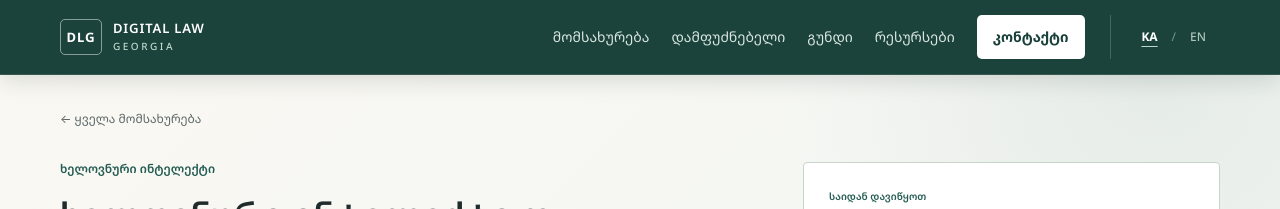
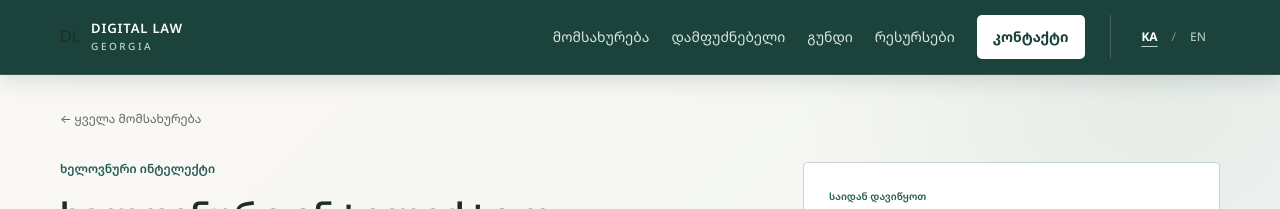
Before and after one commit to luka019/lukaswebsite, a Jekyll site: the page built from services/ai/index.html, in a window 1280 px wide. Shown: the top 209 px of the page. Built offline with Jekyll 4.4.1, drawn with Linux system fonts in a browser that asks for light colours.

Commit message:
Use DL monogram across inner pages

```diff
--- a/_includes/resource-header.html
+++ b/_includes/resource-header.html
@@ -1,6 +1,6 @@
 <header class="site-header" id="top">
   <div class="container header-inner">
-    <a class="brand" href="{{ '/' | relative_url }}" data-site-link aria-label="DLG — Digital Law Georgia — მთავარი" data-en-aria="DLG — Digital Law Georgia — home"><span class="dlg-mark" aria-hidden="true">DLG</span><span class="brand-wordmark"><span>DIGITAL LAW</span><span>GEORGIA</span></span></a>
+    <a class="brand" href="{{ '/' | relative_url }}" data-site-link aria-label="DLG — Digital Law Georgia — მთავარი" data-en-aria="DLG — Digital Law Georgia — home"><span class="dl-mark" aria-hidden="true">DL</span><span class="brand-wordmark"><span>DIGITAL LAW</span><span>GEORGIA</span></span></a>
     <nav class="site-nav" id="site-nav" aria-label="მთავარი ნავიგაცია" data-en-aria="Main navigation">
       <a href="{{ '/' | relative_url }}#services" data-site-link data-en="Services">მომსახურება</a>
       <a href="{{ '/' | relative_url }}#about" data-site-link data-en="Founder">დამფუძნებელი</a>
```
